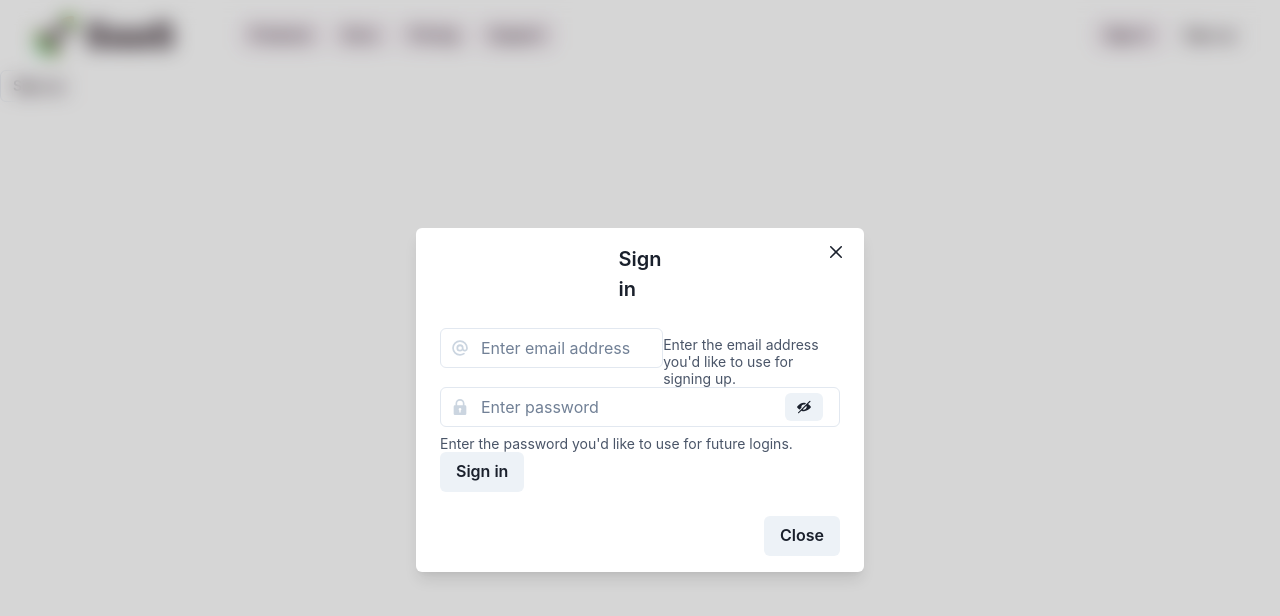
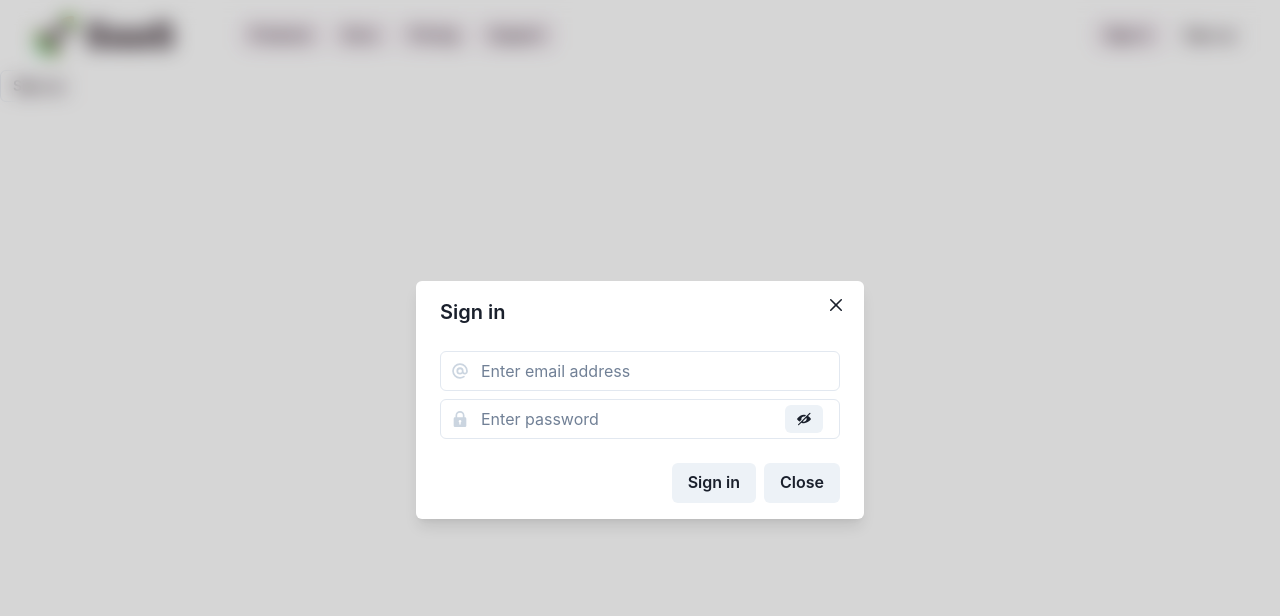
Before and after one commit to danielsteman/textifai, a React (Vite) app in the folder frontend/: page /signup in a window 1280 px wide. Both pictures are taken after a click on the button "Sign in". Shown: the top 616 px of the page. Built offline with nearby package versions, Linux system fonts and the light colour scheme; no server answers.

Commit message:
:lipstick: fix styling

```diff
--- a/frontend/src/components/LoginOrRegisterModal.tsx
+++ b/frontend/src/components/LoginOrRegisterModal.tsx
@@ -17,6 +17,8 @@ import {
   ModalHeader,
   ModalOverlay,
   useDisclosure,
+  HStack,
+  VStack,
 } from "@chakra-ui/react";
 import {
   createUserWithEmailAndPassword,
@@ -65,9 +67,10 @@ const LoginOrRegisterModal: React.FC<Props> = (props) => {
   const missingEmailError = email === "" && attempts >= 1;
   const missingPasswordError = password === "" && attempts >= 1;
   const handleShowPassword = () => setShowPassword(!showPassword);
-  const buttonProps = props.variant === "signup"
-    ? {text: "Sign up", variant: "outline"}
-    : {text: "Sign in", variant: "solid"}
+  const buttonProps =
+    props.variant === "signup"
+      ? { text: "Sign up", variant: "outline" }
+      : { text: "Sign in", variant: "solid" };
 
   return (
     <>
@@ -80,12 +83,11 @@ const LoginOrRegisterModal: React.FC<Props> = (props) => {
           backdropFilter="blur(10px) hue-rotate(90deg)"
         />
         <ModalContent>
-          <Center>
           <ModalHeader>{buttonProps.text}</ModalHeader>
-          </Center>
           <ModalCloseButton />
+          <form>
             <ModalBody>
-          <form>
+              <VStack spacing={2}>
                 <FormControl isInvalid={missingEmailError}>
                   <InputGroup size="md">
                     <InputLeftElement
@@ -99,14 +101,10 @@ const LoginOrRegisterModal: React.FC<Props> = (props) => {
                       placeholder="Enter email address"
                       type="email"
                     />
-                {!missingEmailError ? (
-                  <FormHelperText>
-                    Enter the email address you'd like to use for signing up.
-                  </FormHelperText>
-                ) : (
+                  </InputGroup>
+                  {missingEmailError && (
                     <FormErrorMessage>Email is required.</FormErrorMessage>
                   )}
-              </InputGroup>
                 </FormControl>
                 <FormControl isInvalid={missingPasswordError}>
                   <InputGroup size="md">
@@ -123,27 +121,30 @@ const LoginOrRegisterModal: React.FC<Props> = (props) => {
                       placeholder="Enter password"
                     />
                     <InputRightElement width="4.5rem">
-                  <Button h="1.75rem" size="sm" onClick={handleShowPassword}>
+                      <Button
+                        h="1.75rem"
+                        size="sm"
+                        onClick={handleShowPassword}
+                      >
                         {showPassword ? <ViewIcon /> : <ViewOffIcon />}
                       </Button>
                     </InputRightElement>
                   </InputGroup>
-              {!missingPasswordError ? (
-                <FormHelperText>
-                  Enter the password you'd like to use for future logins.
-                </FormHelperText>
-              ) : (
+                  {missingPasswordError && (
                     <FormErrorMessage>Password is required.</FormErrorMessage>
                   )}
+                </FormControl>
+              </VStack>
+            </ModalBody>
+            <ModalFooter>
+              <HStack spacing={2}>
                 <Button type="submit" onClick={handleSubmit}>
                   {buttonProps.text}
                 </Button>
-            </FormControl>
+                <Button onClick={onClose}>Close</Button>
+              </HStack>
+            </ModalFooter>
           </form>
-          </ModalBody>
-          <ModalFooter>
-            <Button onClick={onClose}>Close</Button>
-          </ModalFooter>
         </ModalContent>
       </Modal>
     </>
```
Lines whose indentation alone changed are shown as unchanged.
